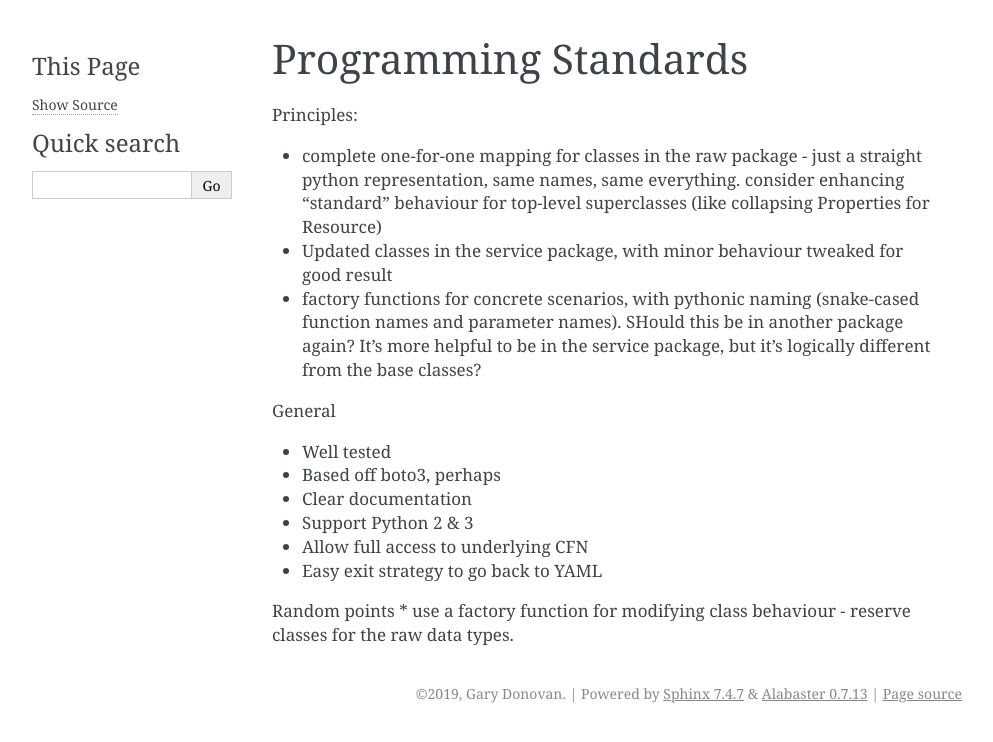
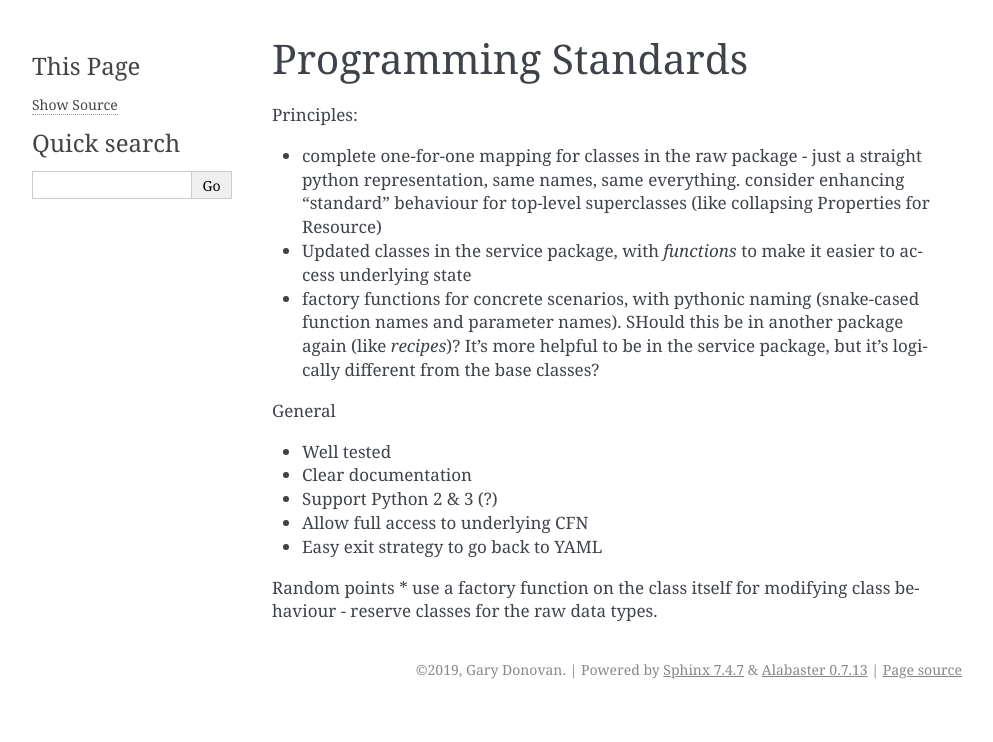
Before and after one commit to garyd203/flying-circus, a Sphinx documentation site: the page built from docs/developers/standards.rst, in a window 1280 px wide. Shown: the top 742 px of the page, without its empty margins (148-1141 px from the left). Built offline with Sphinx 7.4.7, drawn with Linux system fonts in a browser that asks for light colours; the version number is read from the project's files by our own code.

Commit message:
#36: Minor text changes

```diff
--- a/docs/developers/standards.rst
+++ b/docs/developers/standards.rst
@@ -4,17 +4,16 @@ Programming Standards
 Principles:
 
 * complete one-for-one mapping for classes in the raw package - just a straight python representation, same names, same everything. consider enhancing "standard" behaviour for top-level superclasses (like collapsing Properties for Resource)
-* Updated classes in the service package, with minor behaviour tweaked for good result
-* factory functions for concrete scenarios, with pythonic naming (snake-cased function names and parameter names). SHould this be in another package again? It's more helpful to be in the service package, but it's logically different from the base classes?
+* Updated classes in the service package, with *functions* to make it easier to access underlying state
+* factory functions for concrete scenarios, with pythonic naming (snake-cased function names and parameter names). SHould this be in another package again (like `recipes`)? It's more helpful to be in the service package, but it's logically different from the base classes?
 
 General
 
 * Well tested
-* Based off boto3, perhaps
 * Clear documentation
-* Support Python 2 & 3
+* Support Python 2 & 3 (?)
 * Allow full access to underlying CFN
 * Easy exit strategy to go back to YAML
 
 Random points
-* use a factory function for modifying class behaviour - reserve classes for the raw data types.
+* use a factory function on the class itself for modifying class behaviour - reserve classes for the raw data types.
```
